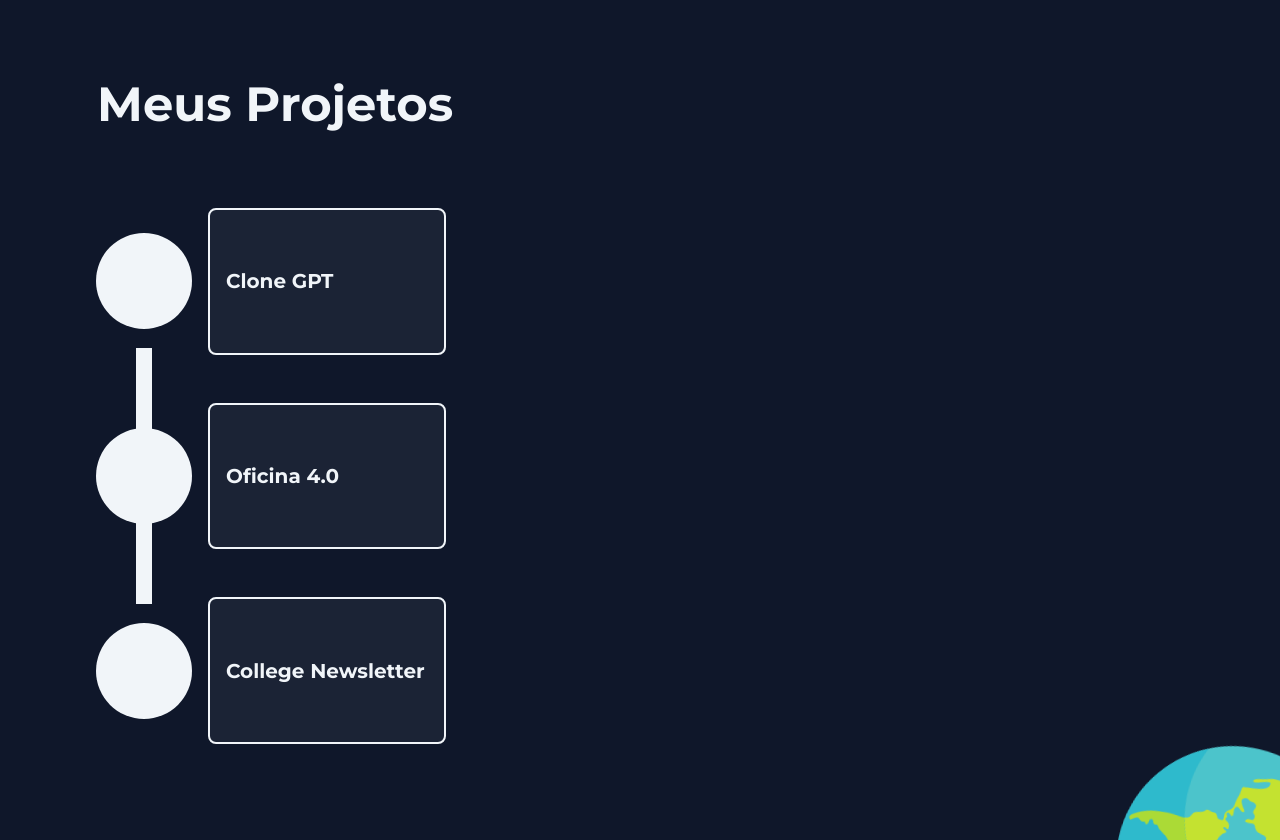
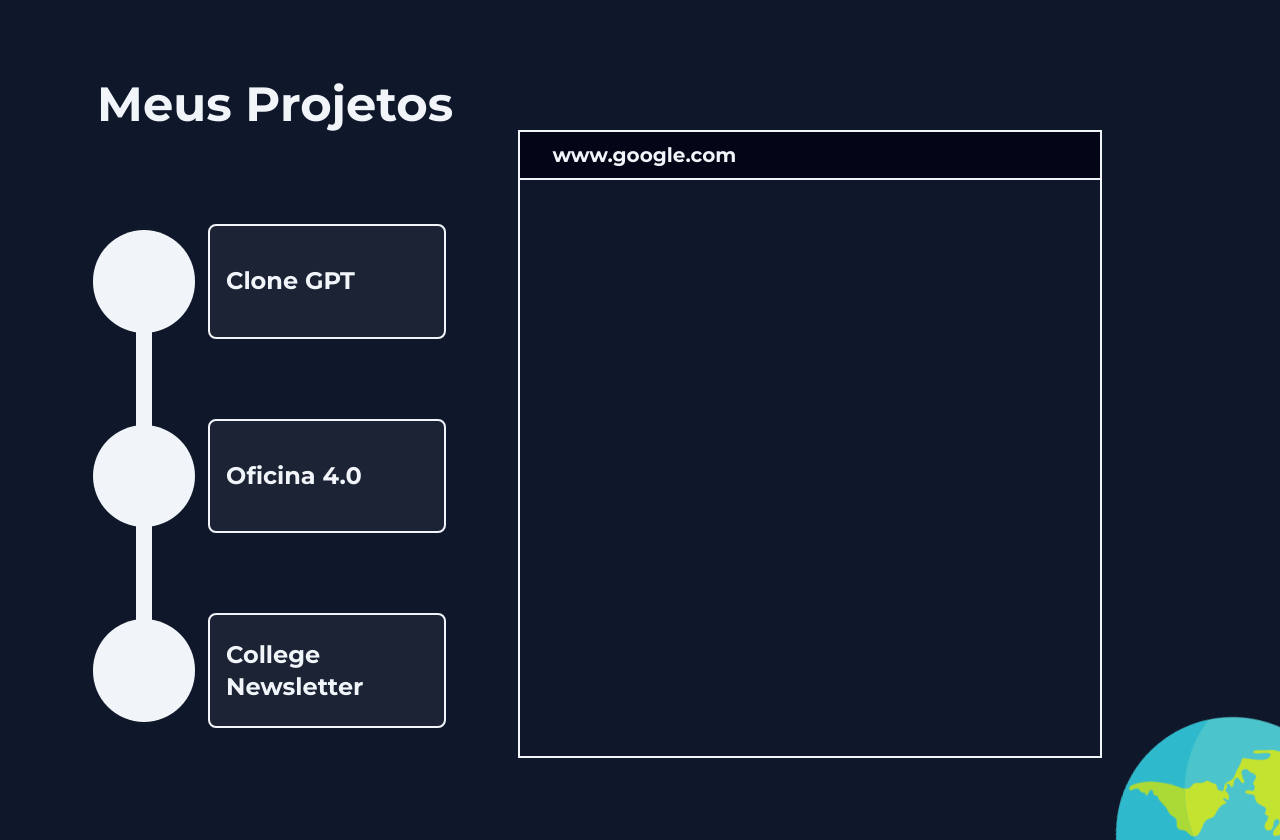
Before and after one commit to StivenF0/personal-website, a Next.js app: page / in a window 1280 px wide. Shown: the part 920-1760 px from the top of the page. Built offline with nearby package versions, Linux system fonts and the light colour scheme.

Commit message:
Added the future preview of the projects

```diff
--- a/src/components/root/ProjectsSection.tsx
+++ b/src/components/root/ProjectsSection.tsx
@@ -1,34 +1,33 @@
 import EarthSVG from "@/../../public/earth.svg";
 import Image from "next/image";
+import { HTMLAttributes } from "react";
 
 interface ProjectsSectionProps {
   children?: React.ReactNode;
 }
 
 function ProjectsSection({ children }: ProjectsSectionProps) {
+  const projectImgClassName =
+    "bg-slate-100 aspect-square rounded-[50%] self-center w-[80%] mx-auto";
+  const projectTitleClassName =
+    "my-10 mr-6 border-2 border-slate-100 rounded-lg bg-[rgba(241,245,249,0.05)] pl-4 flex items-center transition-all hover:bg-[rgba(241,245,249,0.15)] cursor-pointer";
+
   return (
     <section className="w-full h-[110vh] text-5xl font-bold bg-slate-900 text-slate-100 pt-[calc(10vh+2rem)] px-8 pb-6 grid grid-cols-[40%,60%] grid-rows-[4rem,1fr] overflow-hidden relative">
       <h1 className="w-full h-full grid place-items-center">Meus Projetos</h1>
-      <div className="col-start-1 col-end-1 row-start-2 row-end-2 grid justify-center grid-cols-[8rem,1fr] p-12 grid-rows-3 relative text-xl">
-        <div className="bg-slate-100 aspect-square rounded-[50%] self-center w-3/4 mx-auto"></div>
-        <div
-          className={`my-6 mr-6 border-2 border-slate-100 rounded-lg bg-[rgba(241,245,249,0.05)] pl-4 flex items-center`}
-        >
-          Clone GPT
+      <div className="col-start-1 col-end-1 row-start-2 row-end-2 grid justify-center grid-cols-[8rem,1fr] p-12 grid-rows-3 relative text-2xl">
+        <div className={projectImgClassName}></div>
+        <div className={projectTitleClassName}>Clone GPT</div>
+        <div className={projectImgClassName}></div>
+        <div className={projectTitleClassName}>Oficina 4.0</div>
+        <div className={projectImgClassName}></div>
+        <div className={projectTitleClassName}>College Newsletter</div>
+        <div className="bg-slate-100 col-start-1 col-end-1 row-start-1 row-end-4 absolute left-1/2 top-1/2 self-center mx-auto w-4 h-[60%] -translate-x-1/2 -translate-y-1/2"></div>
+      </div>
+      <div className="col-start-2 col-end-2 row-start-1 row-end-4 mr-[20%] my-[8%] border-2 border-slate-100">
+        <div className="h-12 border-b-2 bg-slate-950 border-slate-100 text-xl flex items-center pl-8">
+          www.google.com
         </div>
-        <div className="bg-slate-100 aspect-square rounded-[50%] self-center w-3/4 mx-auto"></div>
-        <div
-          className={`my-6 mr-6 border-2 border-slate-100 rounded-lg bg-[rgba(241,245,249,0.05)] pl-4 flex items-center`}
-        >
-          Oficina 4.0
-        </div>
-        <div className="bg-slate-100 aspect-square rounded-[50%] self-center w-3/4 mx-auto"></div>
-        <div
-          className={`my-6 mr-6 border-2 border-slate-100 rounded-lg bg-[rgba(241,245,249,0.05)] pl-4 flex items-center`}
-        >
-          College Newsletter
-        </div>
-        <div className="bg-slate-100 col-start-1 col-end-1 row-start-1 row-end-4 absolute left-1/2 top-1/2 self-center mx-auto w-4 h-64 -translate-x-1/2 -translate-y-1/2"></div>
       </div>
       <Image
         src={EarthSVG}
```
